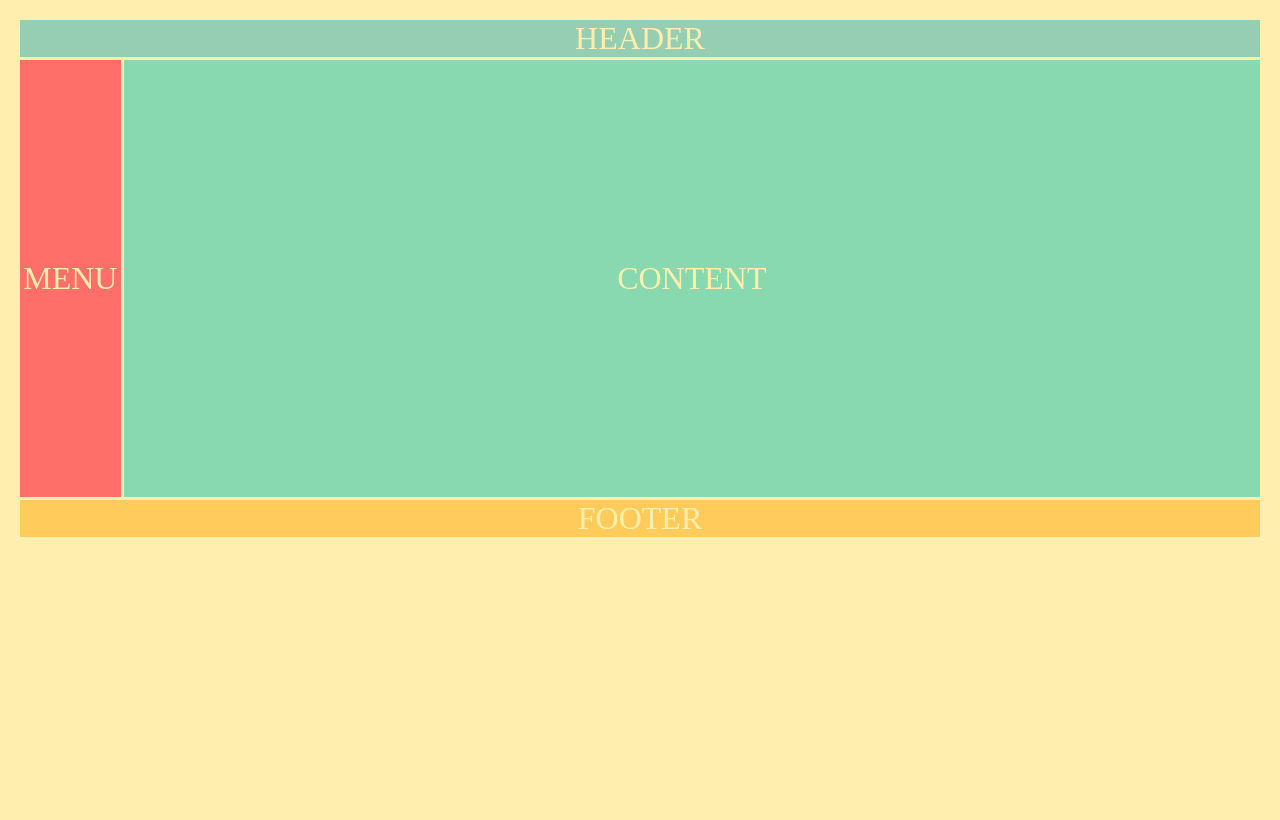
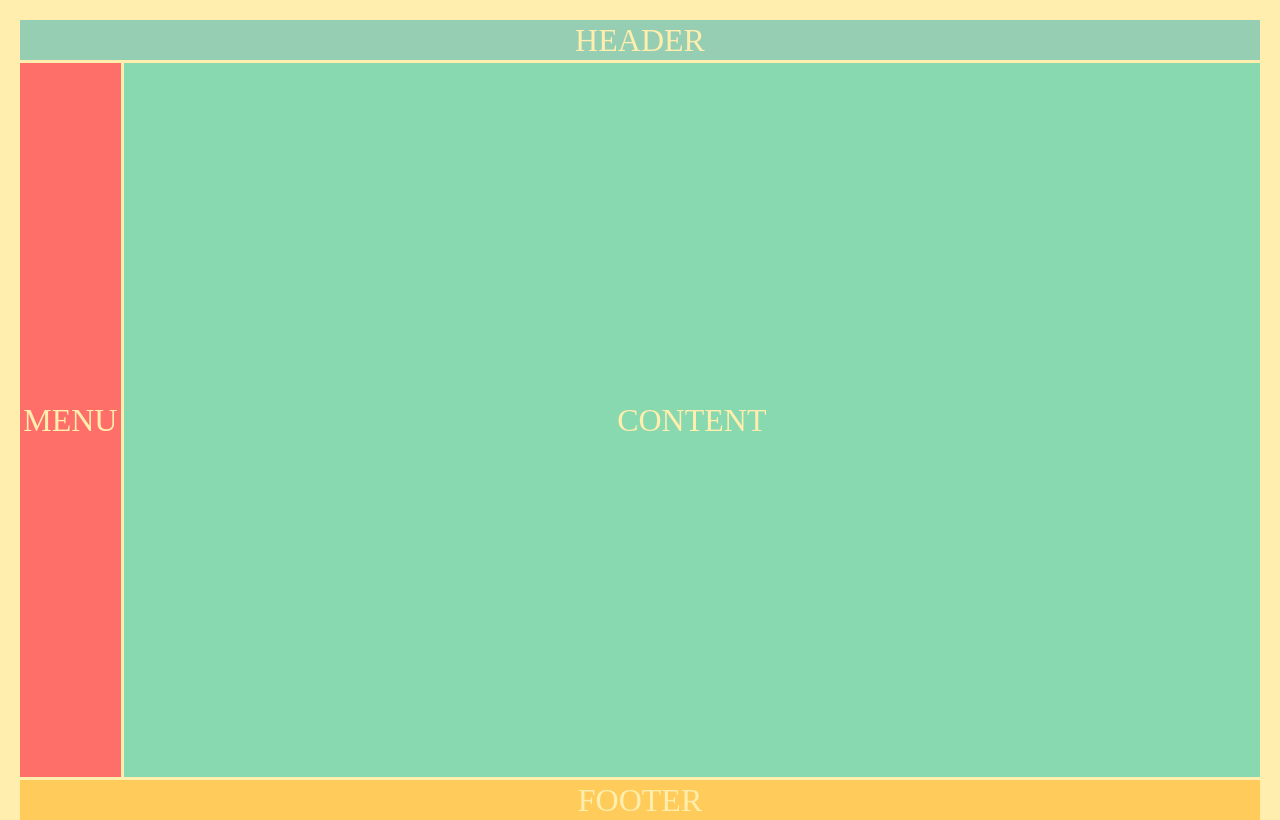
Before and after one commit to rtjae1/wryanLearning, a plain HTML site: page grid/freeCodeCamp/index.html in a window 1280 px wide. Drawn offline with Linux system fonts and the light colour scheme.

Commit message:
this made my layout work

```diff
--- a/grid/freeCodeCamp/assets/css/index.css
+++ b/grid/freeCodeCamp/assets/css/index.css
@@ -1,24 +1,27 @@
 .container {
+    height: 100vh;
     display: grid;
     grid-gap: 3px;
     grid-template-columns: repeat(12, 1fr);
-    grid-template-rows: repeat(12,1fr);
+    grid-template-rows: 40px auto 40px;
+    grid-template-areas:
+    "h h h h h h h h h h h h"
+    "m c c c c c c c c c c c"
+    "f f f f f f f f f f f f";
 }
 
 .header {
-    grid-column: 1 / -1;
-
+    grid-area: h;
 }
 
 .menu {
-    grid-row: 2/-1;
+    grid-area: m;
 }
 
 .content {
-    grid-column: 2 / -1;
-    grid-row: 2/-1;
+    grid-area: c;
 }
 
 .footer {
-    grid-column: 1 / -1;
+    grid-area: f;
 }
--- /dev/null
+++ b/grid/freeCodeCamp/assets/css/landingPage.css
@@ -0,0 +1,35 @@
+html,
+body {
+  margin: 0;
+  padding: 0;
+  box-sizing: border-box;
+  background-color: white;
+}
+
+.yo-globe {
+  height: 100vh;
+  display: grid;
+  grid-gap: 3px;
+  grid-template-columns: repeat(12, 1fr);
+  grid-template-rows: 40px auto 40px;
+  grid-template-areas:
+    ". . . . . . m m m m m m"
+    "c c c c c c c c c c c c"
+    "h h h h h h s s s s s s";
+}
+.menu {
+  border: 2px solid black;
+  grid-area: m;
+}
+.content {
+  border: 2px solid black;
+  grid-area: c;
+}
+.coding {
+  border: 2px solid black;
+  grid-area: h;
+}
+.social {
+  border: 2px solid black;
+  grid-area: s;
+}
```
Also changed, not shown: landingPage.html (added, +18 -0 lines).
